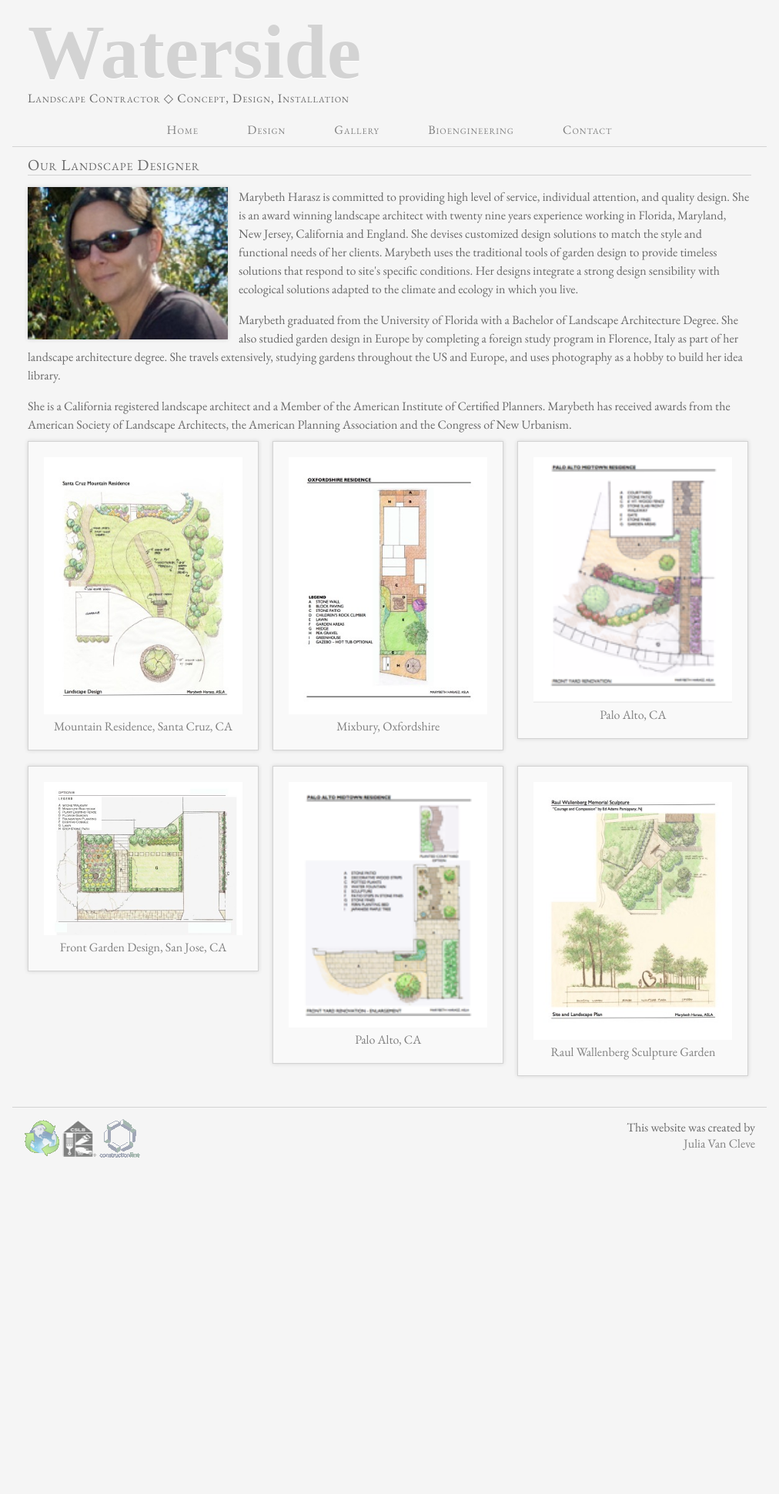
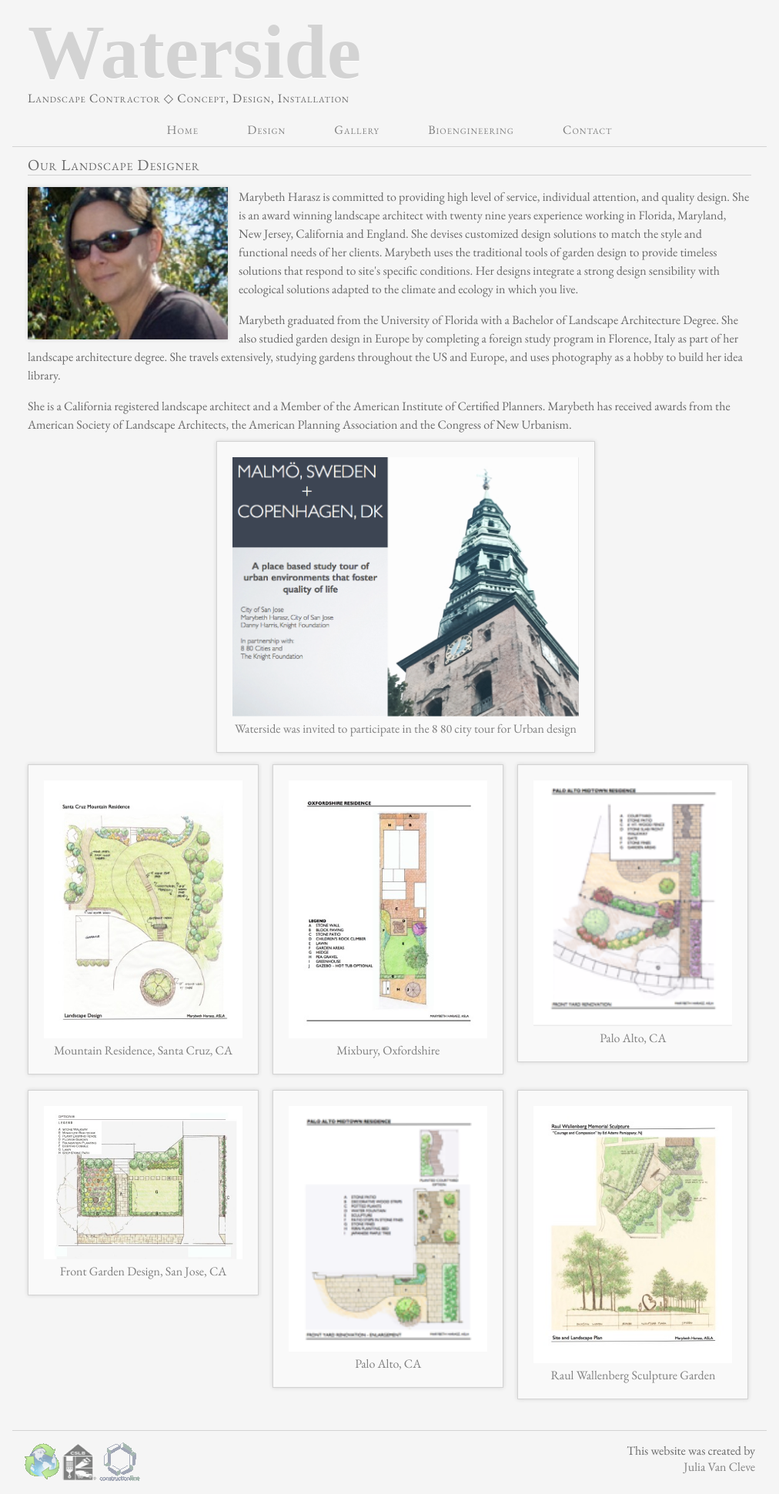
Before and after one commit to jmvx/waterside, a Jekyll site: the page built from design/index.html, in a window 1280 px wide. Shown: the whole page at 77% size, without its empty margins (134-1146 px from the left). Built offline with Jekyll 4.4.1, drawn with Linux system fonts in a browser that asks for light colours; nearby versions of some CDN libraries; some web fonts are replaced; Markdown is read by kramdown in place of the engine named in the settings; before the commit the page ends 1521 px from its top, so only the background shows below that.

```diff
--- a/design/index.html
+++ b/design/index.html
@@ -18,6 +18,8 @@
     <p>Marybeth graduated from the University of Florida with a Bachelor of Landscape Architecture Degree. She also studied garden design in Europe by  completing a foreign study program in Florence, Italy as part of her landscape architecture degree. She travels extensively, studying gardens throughout the US and Europe, and uses photography as a hobby to build her idea library.</p>
     <p>She is a California registered landscape architect and a Member of the American Institute of Certified Planners.  Marybeth has received awards from the American Society of Landscape Architects, the American Planning Association and the Congress of New Urbanism.</p>
 
+        <a class="pdflink" href="http://watersideusa.com/files/city-of-san-jose-blog.pdf" target="_blank"><div class="large-caption"><img class="full-width-img" src="../images/front-of-sj-blog.png" />Waterside was invited to participate in the 8 80 city tour for Urban design</div></a>
+
     <a href="grid-images/grid2.jpg" target="_blank"><div class="caption-image"><img class="caption-image" src="grid-images/grid2-small.jpg" />Mountain Residence, Santa Cruz, CA</div></a>
 
     <a href="grid-images/oxfordshire.jpg" target="_blank"><div class="caption-image child-item"><img class="caption-image" src="grid-images/oxfordshire-small.jpg" />Mixbury, Oxfordshire</div></a>
--- a/style.css
+++ b/style.css
@@ -307,6 +307,29 @@
   margin-right:auto;
 }
 
+.full-width-img {
+  width:450px;
+  display:block;
+  margin-bottom:5px;
+}
+
+div.large-caption {
+  border:1px solid #d3d3d3;
+  box-shadow:0px 0px 5px #d3d3d3;
+  background-color:#f9f9f9;
+  width:450px;
+  padding:20px;
+  text-align:center;
+  margin-bottom:15px;
+}
+
+a.pdflink {
+  width:450px;
+  display:block;
+  margin-left:auto;
+  margin-right:auto;
+}
+
 h1.album {
   font-family: 'EB Garamond', serif;
   font-variant:small-caps;
```
Also changed, not shown: images/front-of-sj-blog.png (added), 2 other files.
